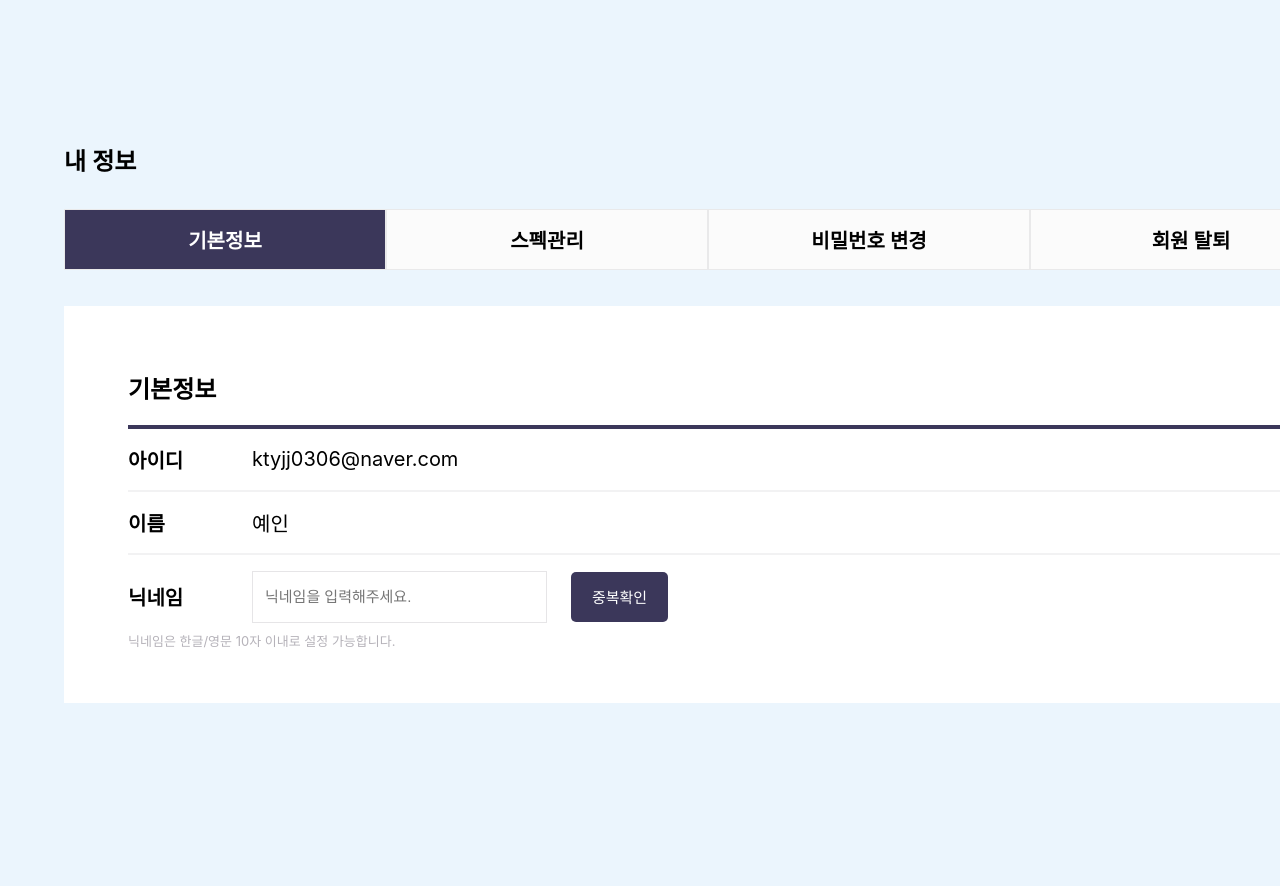
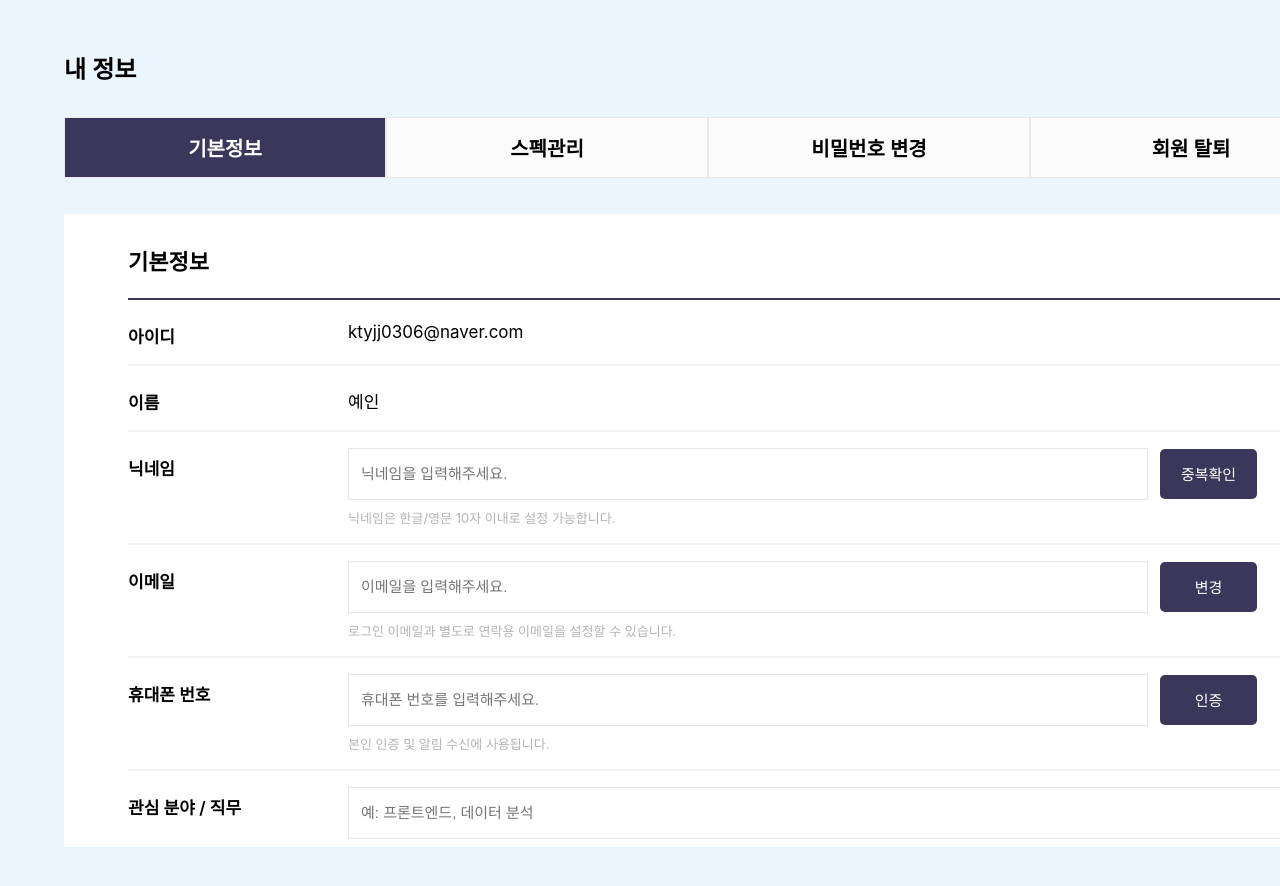
Before and after one commit to 24-AI-Interview/frontend, a React (Create React App) app: page /mypage in a window 1280 px wide. Shown: the top 886 px of the page. Built offline with nearby package versions, Linux system fonts and the light colour scheme.

Commit message:
[Chore] (git): ignore node_modules & caches; [Feat] (mypage): BasicInfo 리팩토링

```diff
--- a/src/pages/MyPage/BasicInfoPage.jsx
+++ b/src/pages/MyPage/BasicInfoPage.jsx
@@ -1,21 +1,64 @@
 // src/pages/MyPage/BasicInfoPage.jsx
-
 import React, { useState } from 'react';
 import styles from '../../styles/mypage/BasicInfoPage.module.css';
 import Button from '../../components/Common/Button';
 
 const BasicInfoPage = () => {
+  // 현재 활성화된 탭 상태 관리
   const [activeTab, setActiveTab] = useState('기본정보');
 
+  // 입력 필드 상태
+  const [userInfo, setUserInfo] = useState({
+    nickname: '',
+    contactEmail: '',
+    phoneNumber: '',
+    interest: '',
+  });
+
+  // 공통 인풋 핸들러
+  const handleInputChange = (e) => {
+    const { name, value } = e.target;
+    setUserInfo((prev) => ({ ...prev, [name]: value }));
+  };
+
+  // 버튼 핸들러
+  const handleCheckNickname = () => {
+    console.log(`Checking nickname: ${userInfo.nickname}`);
+    alert('중복확인 로직을 여기에 구현하세요!');
+  };
+  const handleChangeEmail = () => {
+    console.log(`Changing email to: ${userInfo.contactEmail}`);
+    alert('이메일 변경 로직을 여기에 구현하세요!');
+  };
+  const handleVerifyPhone = () => {
+    console.log(`Verifying phone number: ${userInfo.phoneNumber}`);
+    alert('휴대폰 인증 로직을 여기에 구현하세요!');
+  };
+
+  const getButtonProps = (text) => {
+    switch (text) {
+      case '중복확인':
+        return { text: '중복확인', onClick: handleCheckNickname };
+      case '변경':
+        return { text: '변경', onClick: handleChangeEmail };
+      case '인증':
+        return { text: '인증', onClick: handleVerifyPhone };
+      default:
+        return { text };
+    }
+  };
+
   return (
-    <div className={styles.container}>
-      <h2 className={styles.title}>내 정보</h2>
+    <div className={styles['basic-info']}>
+      <h2 className={styles['basic-info__title']}>내 정보</h2>
 
-      <div className={styles.tabWrapper}>
+      <div className={styles['basic-info__tabs']}>
         {['기본정보', '스펙관리', '비밀번호 변경', '회원 탈퇴'].map((tab) => (
           <div
             key={tab}
-            className={`${styles.tab} ${activeTab === tab ? styles.active : ''}`}
+            className={`${styles['basic-info__tab']} ${
+              activeTab === tab ? styles['basic-info__tab--active'] : ''
+            }`}
             onClick={() => setActiveTab(tab)}
           >
             {tab}
@@ -23,32 +66,106 @@ const BasicInfoPage = () => {
         ))}
       </div>
 
-      <div className={styles.box}>
-        <h3 className={styles.sectionTitle}>{activeTab}</h3>
-        <hr className={styles.separatorMain} />
+      <div className={styles['basic-info__box']}>
+        <h3 className={styles['basic-info__section-title']}>{activeTab}</h3>
+        <hr className={styles['basic-info__separator--main']} />
 
         {activeTab === '기본정보' && (
           <>
-            <div className={styles.row}>
-              <label className={styles.label}>아이디</label>
-              <span className={styles.value}>ktyjj0306@naver.com</span>
+            {/* 아이디 */}
+            <div className={styles['basic-info__row']}>
+              <label className={styles['basic-info__label']}>아이디</label>
+              <span className={styles['basic-info__value']}>ktyjj0306@naver.com</span>
             </div>
-            <hr className={styles.separator} />
+            <hr className={styles['basic-info__separator']} />
 
-            <div className={styles.row}>
-              <label className={styles.label}>이름</label>
-              <span className={styles.value}>예인</span>
+            {/* 이름 */}
+            <div className={styles['basic-info__row']}>
+              <label className={styles['basic-info__label']}>이름</label>
+              <span className={styles['basic-info__value']}>예인</span>
             </div>
-            <hr className={styles.separator} />
+            <hr className={styles['basic-info__separator']} />
 
-            <div className={styles.row}>
-              <label className={styles.label}>닉네임</label>
-              <input className={styles.input} placeholder="닉네임을 입력해주세요." />
-              <Button text="중복확인" />
+            {/* 닉네임 */}
+            <div className={styles['basic-info__row--group']}>
+              <label className={styles['basic-info__label']}>닉네임</label>
+              <div className={styles['basic-info__field']}>
+                <div className={styles['basic-info__input-row']}>
+                  <input
+                    className={styles['basic-info__input']}
+                    placeholder="닉네임을 입력해주세요."
+                    name="nickname"
+                    value={userInfo.nickname}
+                    onChange={handleInputChange}
+                  />
+                  <Button {...getButtonProps('중복확인')} />
+                </div>
+                <p className={styles['basic-info__input-desc']}>
+                  닉네임은 한글/영문 10자 이내로 설정 가능합니다.
+                </p>
+              </div>
             </div>
-            <p className={styles.inputDescription}>
-              닉네임은 한글/영문 10자 이내로 설정 가능합니다.
-            </p>
+            <hr className={styles['basic-info__separator']} />
+
+            {/* 이메일 (수정 가능) */}
+            <div className={styles['basic-info__row--group']}>
+              <label className={styles['basic-info__label']}>이메일</label>
+              <div className={styles['basic-info__field']}>
+                <div className={styles['basic-info__input-row']}>
+                  <input
+                    className={styles['basic-info__input']}
+                    placeholder="이메일을 입력해주세요."
+                    name="contactEmail"
+                    value={userInfo.contactEmail}
+                    onChange={handleInputChange}
+                  />
+                  <Button {...getButtonProps('변경')} />
+                </div>
+                <p className={styles['basic-info__input-desc']}>
+                  로그인 이메일과 별도로 연락용 이메일을 설정할 수 있습니다.
+                </p>
+              </div>
+            </div>
+            <hr className={styles['basic-info__separator']} />
+
+            {/* 휴대폰 번호 */}
+            <div className={styles['basic-info__row--group']}>
+              <label className={styles['basic-info__label']}>휴대폰 번호</label>
+              <div className={styles['basic-info__field']}>
+                <div className={styles['basic-info__input-row']}>
+                  <input
+                    className={styles['basic-info__input']}
+                    placeholder="휴대폰 번호를 입력해주세요."
+                    name="phoneNumber"
+                    value={userInfo.phoneNumber}
+                    onChange={handleInputChange}
+                  />
+                  <Button {...getButtonProps('인증')} />
+                </div>
+                <p className={styles['basic-info__input-desc']}>
+                  본인 인증 및 알림 수신에 사용됩니다.
+                </p>
+              </div>
+            </div>
+            <hr className={styles['basic-info__separator']} />
+
+            {/* 관심 분야 / 직무 (한 줄 배치 + 더 넓은 입력) */}
+            <div className={styles['basic-info__row--group']}>
+              <label className={styles['basic-info__label']}>관심 분야 / 직무</label>
+              <div
+                className={`${styles['basic-info__field']} ${styles['basic-info__field--inline']}`}
+              >
+                <input
+                  className={`${styles['basic-info__input']} ${styles['basic-info__input--wide']}`}
+                  placeholder="예: 프론트엔드, 데이터 분석"
+                  name="interest"
+                  value={userInfo.interest}
+                  onChange={handleInputChange}
+                />
+                {/* 필요 시 태그/추가 버튼도 같은 줄에 배치 가능 */}
+                {/* <Button text="추가" /> */}
+              </div>
+            </div>
           </>
         )}
       </div>
--- a/src/styles/mypage/BasicInfoPage.module.css
+++ b/src/styles/mypage/BasicInfoPage.module.css
@@ -1,25 +1,30 @@
-.container {
+/* ===== Basic Info (BEM) ===== */
+
+/* Block root */
+.basic-info {
   position: relative;
   width: 1440px;
   height: 1024px;
   background: #ebf5fd;
-  padding: 122px 64px;
+  padding: 30px 64px;
   box-sizing: border-box;
 }
 
-.title {
+/* Title */
+.basic-info__title {
   font-size: 24px;
   font-weight: 600;
   color: #000000;
   margin-bottom: 32px;
 }
 
-.tabWrapper {
+/* Tabs */
+.basic-info__tabs {
   display: flex;
   margin-bottom: 36px;
 }
 
-.tab {
+.basic-info__tab {
   width: 320px;
   height: 59px;
   display: flex;
@@ -30,66 +35,115 @@
   border: 1px solid #e9e9ea;
   background: #fbfbfb;
   color: #000;
+  cursor: pointer;
 }
 
-.active {
+.basic-info__tab--active {
   background: #3b375a;
-  color: white;
+  color: #ffffff;
 }
 
-.box {
+/* Content box */
+.basic-info__box {
   background: #ffffff;
   width: 1312px;
-  padding: 40px 64px;
+  padding: 8px 64px; /* 상단 공간 줄임 */
   box-sizing: border-box;
 }
 
-.sectionTitle {
-  font-size: 24px;
-  font-weight: 600;
+/* Section title */
+.basic-info__section-title {
+  font-size: 22px;
+  font-weight: 700;
   color: #000000;
-  margin-bottom: 20px;
+  margin: 20 0 15px 0;
 }
 
-.separatorMain {
-  border: 2px solid #3b375a;
-  margin-bottom: 16px;
-}
-
-.separator {
+/* Separators */
+.basic-info__separator {
+  width: 100%;
   border: 1px solid #f2f2f3;
   margin: 16px 0;
 }
 
-.row {
-  display: flex;
-  align-items: center;
-  gap: 24px;
+.basic-info__separator--main {
+  border: 1px solid #3b375a;
+  margin-bottom: 16px;
 }
 
-.label {
-  width: 100px;
-  font-size: 20px;
-  font-weight: 600;
+/* Rows */
+.basic-info__row,
+.basic-info__row--group {
+  display: flex;
+  align-items: flex-start; /* 텍스트와 입력 필드를 상단에 정렬 */
+  gap: 100px;
 }
 
-.value {
-  font-size: 20px;
-  font-weight: 400;
+/* Label */
+.basic-info__label {
+  width: 120px;        /* 라벨 너비 고정 */
+  height: auto;        /* 내용에 따라 높이 자동 */
+  padding-top: 7px;
+  font-size: 17px;
+  font-weight: 600;
+  color: #000;
 }
 
-.input {
-  width: 269px;
-  height: 50px;
-  border: 1px solid #e6e5e7;
-  padding: 0 12px;
-  font-size: 15px;
+/* Value (읽기 전용 값) */
+.basic-info__value {
+  padding-top: 6px;
+  font-size: 17px;
   font-weight: 400;
   color: #000;
 }
 
-.inputDescription {
+/* Field (입력 + 설명 묶음) */
+.basic-info__field {
+  flex-grow: 1;
+  display: flex;
+  flex-direction: column;
+  gap: 8px;
+}
+
+/* Field inline: 한 줄 배치(관심 분야/직무 등) */
+.basic-info__field--inline {
+  flex-grow: 1;
+  display: flex;
+  flex-direction: row;   /* 한 줄 */
+  align-items: center;
+  gap: 12px;
+}
+
+/* Input row (input + button) */
+.basic-info__input-row {
+  display: flex;
+  align-items: center;
+  gap: 12px;
+}
+
+/* Input (반응형 너비 개선 포함) */
+.basic-info__input {
+  height: 52px;
+  border: 1px solid #e6e5e7;
+  padding: 0 12px;
+  font-size: 15px;
+  box-sizing: border-box;
+
+  /* 넓게 + 반응형 */
+  flex: 1 1 560px;   /* 기본 560px 정도 */
+  min-width: 360px;  /* 하한선 */
+  max-width: 800px;  /* 상한선 */
+}
+
+/* Input wider (특정 줄만 더 넓게: 관심 분야/직무 등) */
+.basic-info__input--wide {
+  flex: 1 1 720px;
+  max-width: 960px;
+}
+
+/* Input description */
+.basic-info__input-desc {
   font-size: 13px;
   color: #b5b2b9;
-  margin-top: 8px;
+  margin: 0;
 }
```
Also changed, not shown: 1 other file (tests, documents, lock files or other folders).
